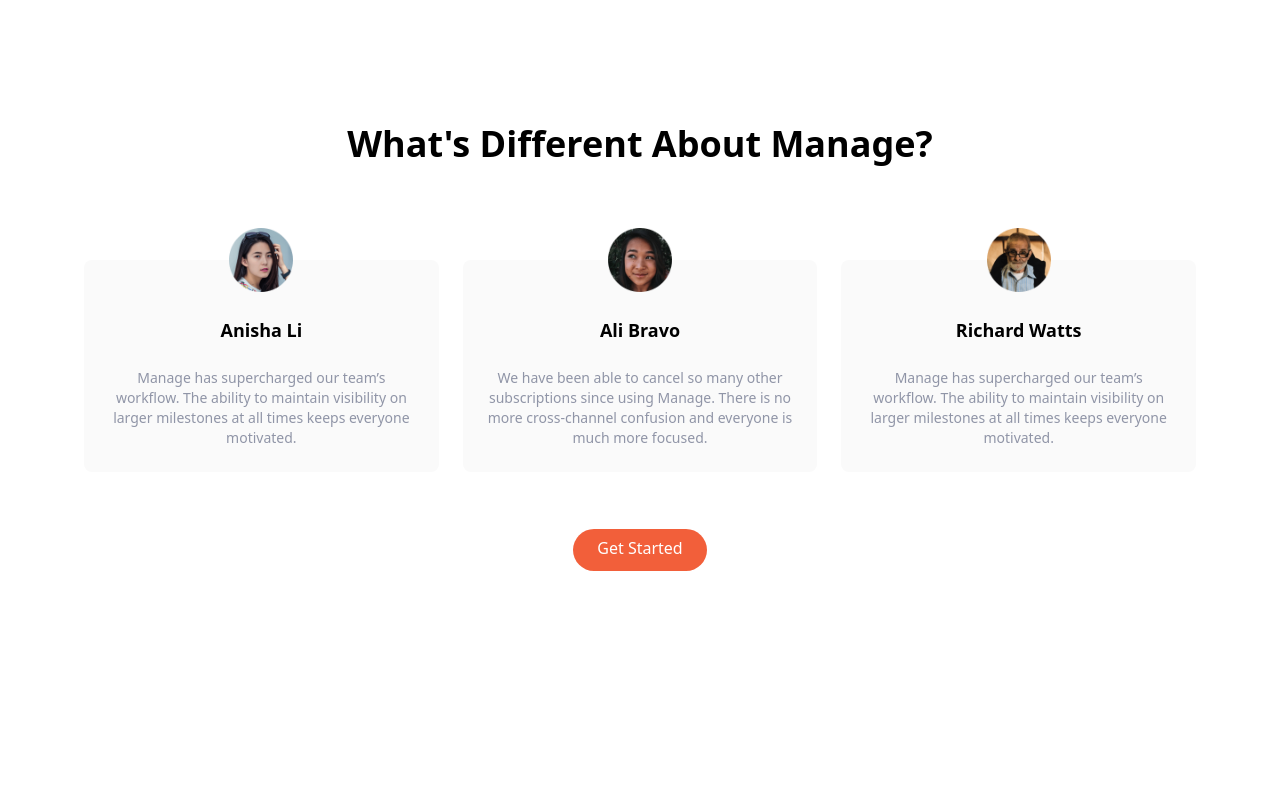
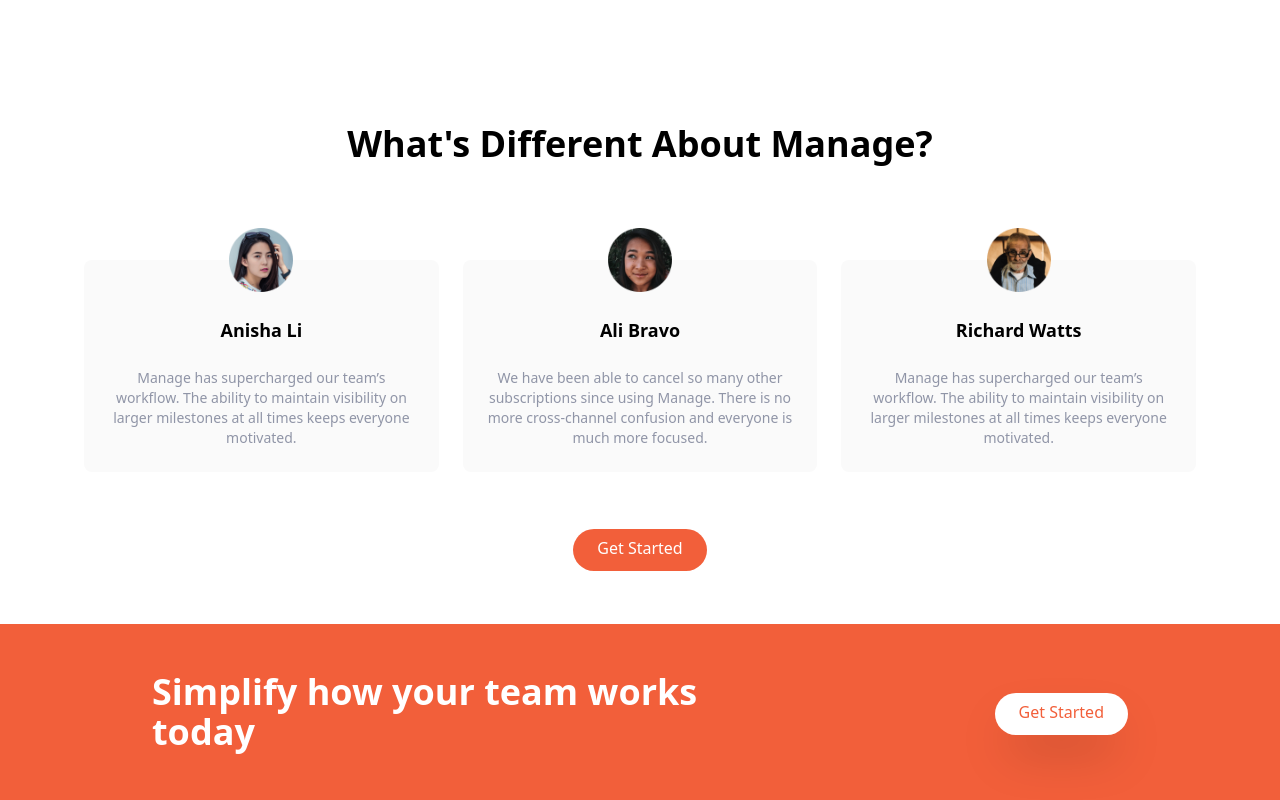
Before and after one commit to emanuelefavero/tailwind, a website: page index.html in a window 1280 px wide. Shown: the part 1144-1944 px from the top of the page. Before the commit the page ends 1768 px from the top, so only its background shows below. Drawn offline with Linux system fonts and the light colour scheme.

Commit message:
add CTA section

```diff
--- a/index.html
+++ b/index.html
@@ -247,5 +247,28 @@
         </div>
       </div>
     </section>
+
+    <!-- CTA Section -->
+    <section id="cta" class="bg-brightRed">
+      <!-- Flex Container -->
+      <div
+        class="container flex flex-col items-center justify-between px-6 py-24 mx-auto space-y-12 md:py-12 md:flex-row md:space-y-0"
+      >
+        <!-- Heading -->
+        <h2
+          class="text-5xl font-bold text-center text-white md:text-4xl md:max-w-xl md:text-left"
+        >
+          Simplify how your team works today
+        </h2>
+        <!-- Button -->
+        <div>
+          <a
+            href="#"
+            class="p-3 px-6 pt-2 text-brightRed bg-white rounded-full shadow-2xl baseline hover:bg-gray-900"
+            >Get Started</a
+          >
+        </div>
+      </div>
+    </section>
   </body>
 </html>
```
Also changed, not shown: TIPS.md (+5 -0 lines), css/main.css.
